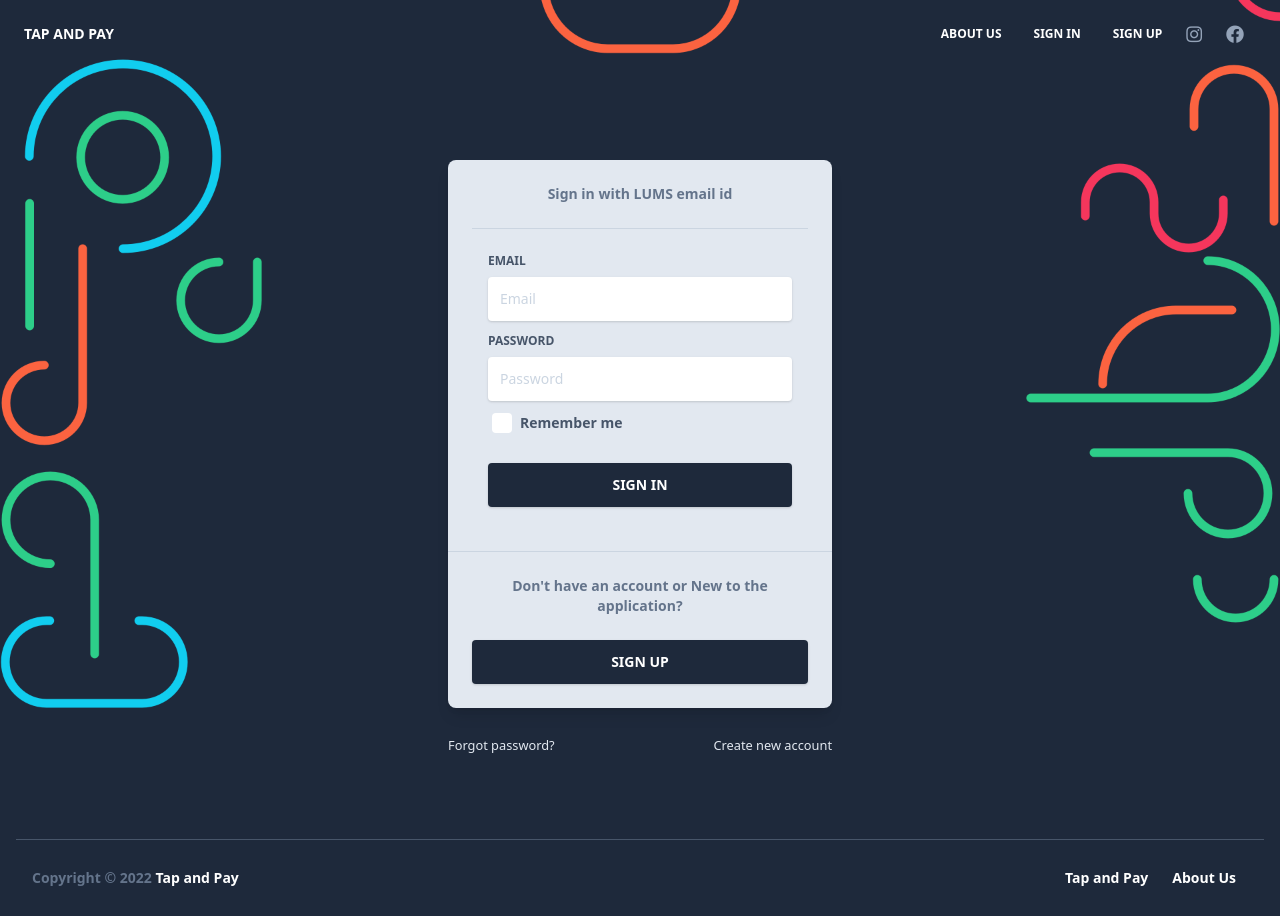
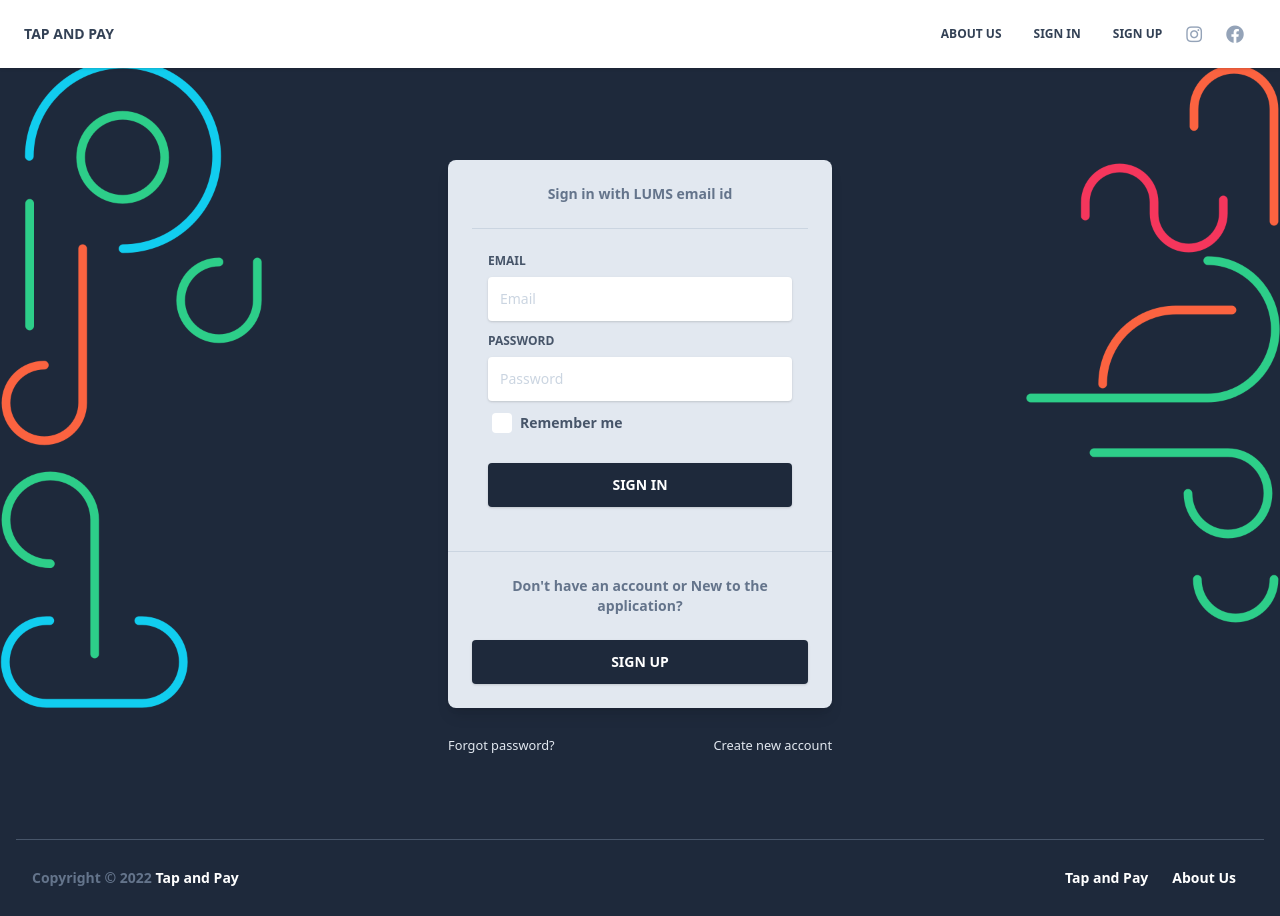
Before and after one commit to suleman-mahmood/tap-and-apy, a Next.js app: page /auth/login in a window 1280 px wide. Built offline with nearby package versions, Linux system fonts and the light colour scheme.

Commit message:
fixed navbar error

```diff
--- a/components/Navbars/IndexNavbar.js
+++ b/components/Navbars/IndexNavbar.js
@@ -25,7 +25,7 @@
 						</button>
 					</div>
 					<div className={"lg:flex flex-grow items-center bg-white lg:bg-opacity-0 lg:shadow-none" + (navbarOpen ? " block" : " hidden")} id="example-navbar-warning">
-						<ul className="flex flex-col lg:flex-row list-none lg:ml-auto">
+						<ul className="flex flex-col lg:flex-row list-none lg:ml-auto" onClick={() => setNavbarOpen(false)}>
 							<Link href="/" className="flex items-center mr-4">
 								<a className="hover:text-blueGray-500 text-blueGray-700 px-3 py-4 lg:py-2 flex items-center text-xs uppercase font-bold">
 									<span className="ml-2">About Us</span>
--- a/components/Sidebar/Sidebar.js
+++ b/components/Sidebar/Sidebar.js
@@ -70,7 +70,7 @@
 							</div>
 						</div>
 
-						<ul className="md:flex-col md:min-w-full flex flex-col list-none">
+						<ul className="md:flex-col md:min-w-full flex flex-col list-none" onClick={() => setCollapseShow("hidden")}>
 							<li className="items-center">
 								<Link href="/user/dashboard">
 									<a
--- a/layouts/Auth.js
+++ b/layouts/Auth.js
@@ -3,12 +3,15 @@
 // components
 
 import Navbar from "components/Navbars/AuthNavbar.js";
+import IndexNavbar from "components/Navbars/IndexNavbar.js";
+
 import FooterSmall from "components/Footers/FooterSmall.js";
 
 export default function Auth({ children }) {
 	return (
 		<>
-      <Navbar transparent />
+			{/* <Navbar transparent /> */}
+			<IndexNavbar />
 			<main>
 				<section className="relative w-full h-full py-40 min-h-screen">
 					<div
```
Lines whose indentation alone changed are shown as unchanged.
